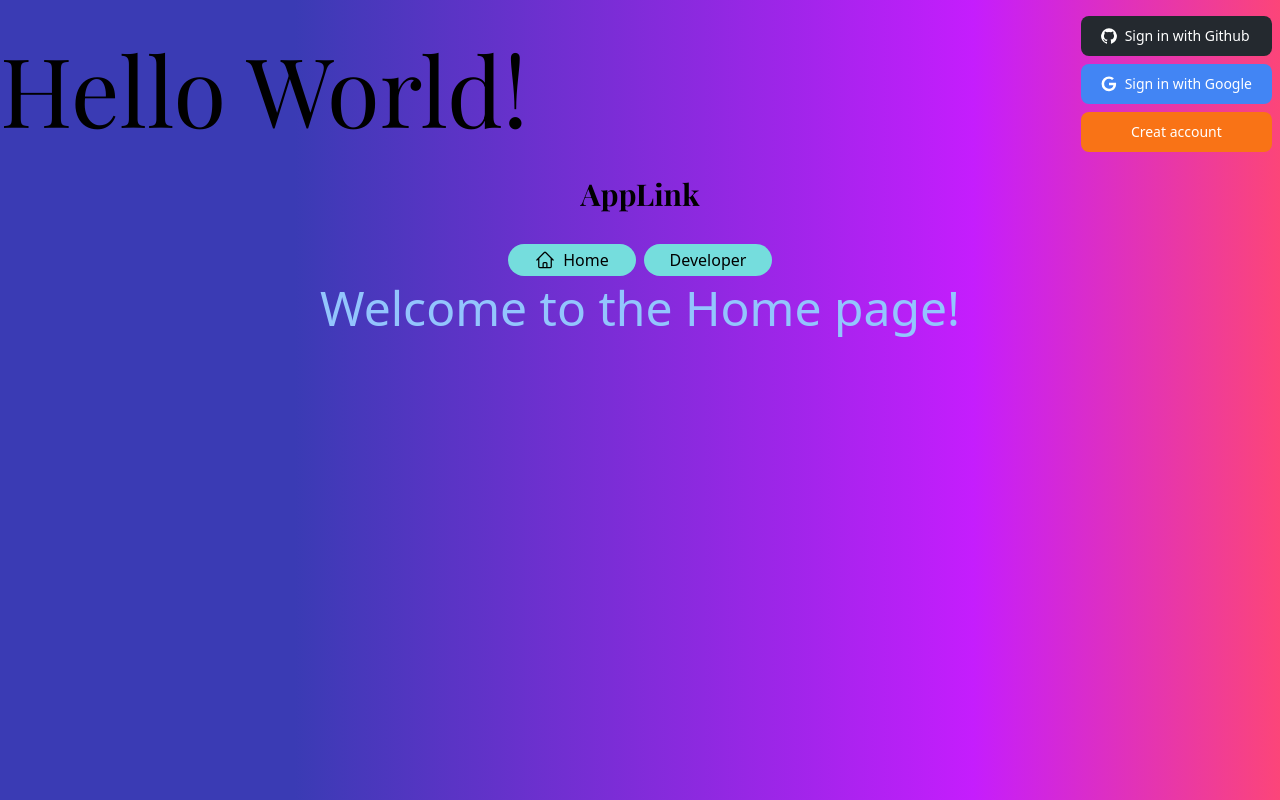
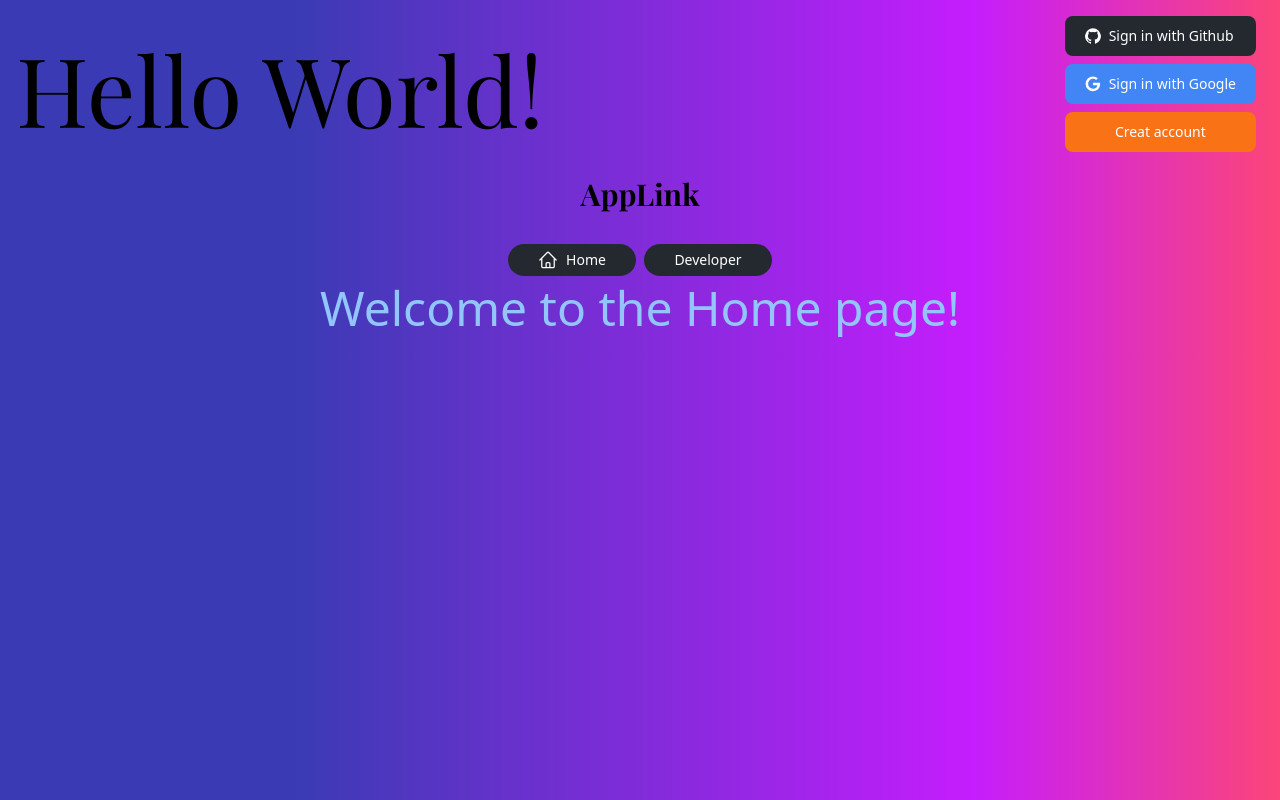
Before and after one commit to MaxBeregovyi/react-performance-review, a React (Vite) app: page / in a window 1280 px wide. Built offline with nearby package versions, Linux system fonts and the light colour scheme; no server answers; a web font is replaced by a local one.

Commit message:
creat new link style

```diff
--- a/src/components/common/AppHeader.jsx
+++ b/src/components/common/AppHeader.jsx
@@ -3,7 +3,7 @@ import AuthProvider from '../AuthProvider.jsx';
 
 const AppHeader = () => {
   return (
-    <header className={'my-4 flex items-center justify-between'}>
+    <header className={'container flex items-center justify-between p-4'}>
       <h1 className={'font-playfair-display text-8xl'}>Hello World!</h1>
       <AuthProvider />
     </header>
--- a/src/index.css
+++ b/src/index.css
@@ -16,7 +16,7 @@ body {
 
 .link-style {
 
-    @apply flex h-8 w-32 cursor-pointer items-center justify-center rounded-2xl  bg-tiffanyBlue  text-center font-medium text-black duration-300 hover:bg-orange-500 hover:text-blue-50 focus:bg-orange-500 focus:text-blue-50
+    @apply flex h-8 w-32 cursor-pointer items-center justify-center rounded-2xl  bg-[#24292F]  text-center text-sm text-white font-medium duration-300 hover:bg-orange-500 hover:text-blue-50 focus:bg-orange-500 focus:text-[#24292F] focus:font-bold
 }
 
 .info-shadow {
@@ -24,3 +24,8 @@ body {
     -moz-box-shadow: 0px 3px 5px 5px rgba(0, 0, 0, 0.40);
     box-shadow: 0px 2px 5px 5px rgba(0, 0, 0, 0.40);
 }
+
+.container {
+    max-width: 1600px;
+    margin: auto
+}
```
